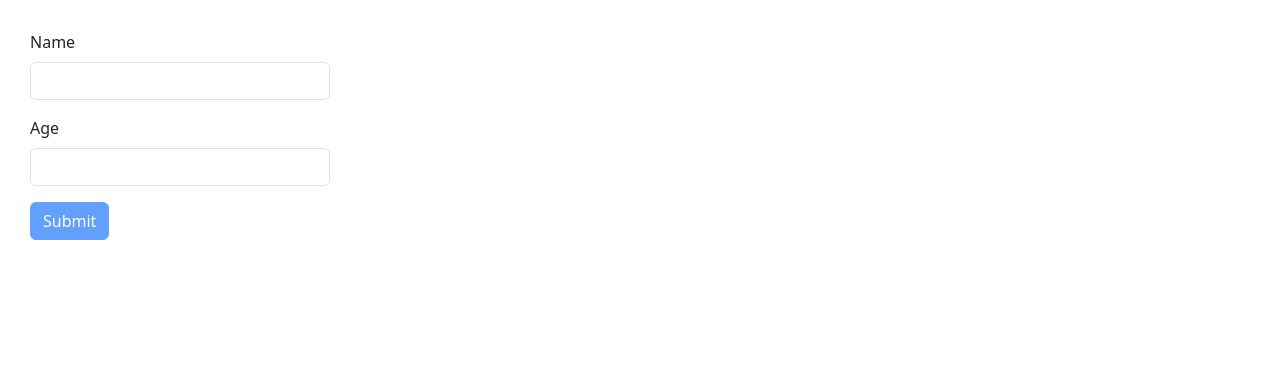
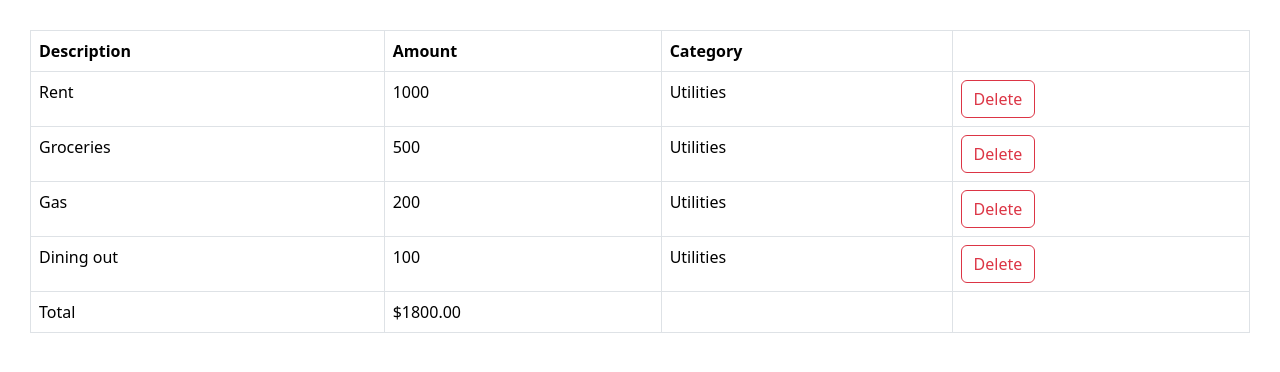
Before and after one commit to avgvustinee/react-typescript, a React (Vite) app: page / in a window 1280 px wide. Shown: the top 372 px of the page. Built offline with nearby package versions, Linux system fonts and the light colour scheme.

Commit message:
BuildingExpenseList commit

```diff
--- a/src/App.tsx
+++ b/src/App.tsx
@@ -1,9 +1,19 @@
-import Form from "./components/Form";
+import { useState } from "react";
+import ExpenseList from "./expense-tracker/components/ExpenseList";
 
 const App = () => {
+
+  const [expenses, setExpenses] = useState( [
+    { id: 1, description: 'Rent', amount: 1000, category: "Utilities" },
+    { id: 2, description: 'Groceries', amount: 500, category: "Utilities" },
+    { id: 3, description: 'Gas', amount: 200, category: "Utilities" },
+    { id: 4, description: 'Dining out', amount: 100, category: "Utilities" },
+  ]);
+
+
   return (
     <div>
-      <Form />
+      <ExpenseList expenses={expenses} onDelete={(id) => setExpenses(expenses.filter(e=> e.id !== id))} />
     </div>
   );
 };
--- /dev/null
+++ b/src/expense-tracker/components/ExpenseList.tsx
@@ -0,0 +1,59 @@
+interface Expense {
+  id: number;
+  description: string;
+  amount: number;
+  category: string;
+}
+
+interface Props {
+  expenses: Expense[];
+  onDelete: (id: number) => void;
+}
+
+const ExpenseList = ({ expenses, onDelete }: Props) => {
+  if (expenses.length === 0) return null;
+  return (
+    <table className="table table-bordered">
+      <thead>
+        <tr>
+          <th>Description</th>
+          <th>Amount</th>
+          <th>Category</th>
+          <th></th>
+        </tr>
+      </thead>
+      <tbody>
+        {expenses.map((expense) => (
+          <tr key={expense.id}>
+            <td>{expense.description}</td>
+            <td>{expense.amount}</td>
+            <td>{expense.category}</td>
+            <td>
+              <button
+                className="btn btn-outline-danger"
+                onClick={() => onDelete(expense.id)}
+              >
+                Delete
+              </button>
+            </td>
+          </tr>
+        ))}
+      </tbody>
+      <tfoot>
+        <tr>
+          <td>Total</td>
+          <td>
+            $
+            {expenses
+              .reduce((acc, expense) => expense.amount + acc, 0)
+              .toFixed(2)}
+          </td>
+          <td></td>
+          <td></td>
+        </tr>
+      </tfoot>
+    </table>
+  );
+};
+
+export default ExpenseList;
```
